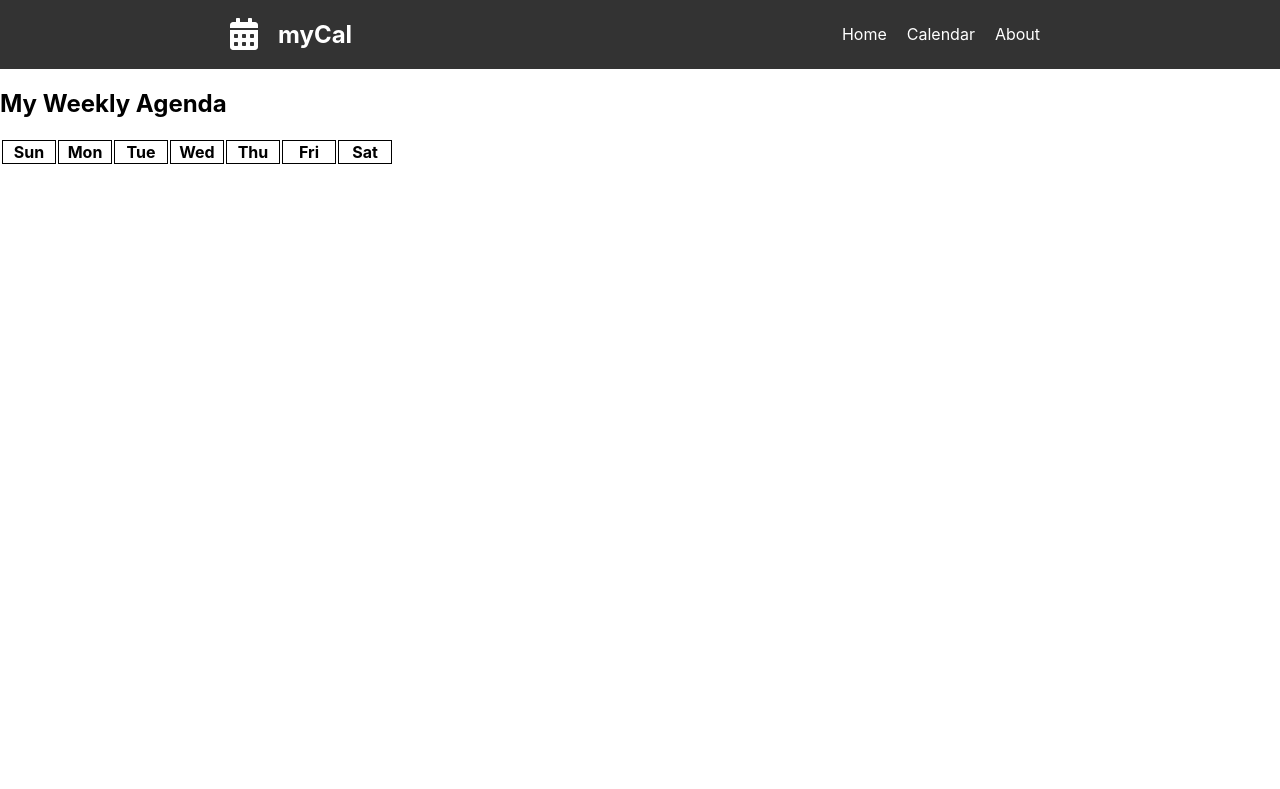
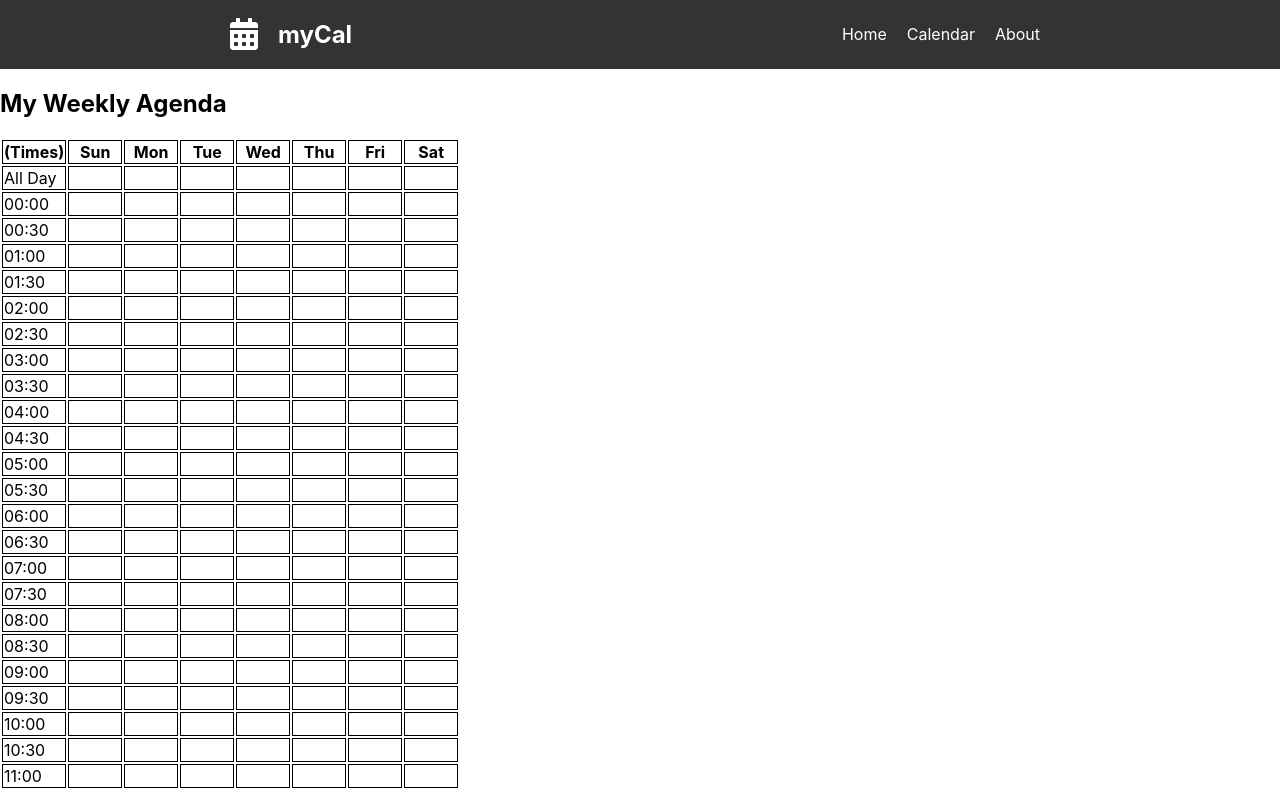
Before and after one commit to Ben-Bromley/myCal, a React (Create React App) app: page / in a window 1280 px wide. Shown: the top 789 px of the page. Built offline with nearby package versions, Linux system fonts and the light colour scheme.

Commit message:
basic table generation complete,
previously large constructor method now divided into other methods called in render method

```diff
--- a/src/components/Calendar.js
+++ b/src/components/Calendar.js
@@ -6,22 +6,90 @@ class Calendar extends React.Component {
 
 	constructor(props) {
 		super(props)
-		this.state = {dateObject: moment()}
+		// this.state = {dateObject: moment()}
+		// generates days of the week as th elements
 
+
+		// firstDayOfMonth() => {
+		// 	let dateObject = this.state.dateObject;
+		// 	let firstDay = moment(dateObject).startOf('month').format.'d';
+		// }
+
+	};
+
+	addHeaders() {
 		this.weekdayShort = moment.weekdaysShort();
 		this.weekDaysShortName = this.weekdayShort.map(day => {
-			return (
-				<th key={day} className="week-day">{day}</th>
+			return <th key={day} className="week-day">{day}</th>;
+		});
+		return this.weekDaysShortName;
+	}
+
+	createTimeSlots() {
+		let x = {
+		  slotInterval: 30,
+		  openTime: '0:00',
+	  	  closeTime: '24:00'
+		};
+
+		//Format the time
+		let startTime = moment(x.openTime, "HH:mm");
+		//Format the end time
+		let endTime = moment(x.closeTime, "HH:mm")
+		//Times
+		let allTimes = [];
+		//Loop over the times - only pushes time with 30 minutes interval
+		while (startTime < endTime) {
+		  //Push times
+		  allTimes.push(startTime.format("HH:mm"));
+		  //Add interval of 30 minutes
+		  startTime.add(x.slotInterval, 'minutes');
+		}
+		console.log(allTimes);
+		return allTimes;
+	}
+
+	addTimesToTable() {
+		this.timeSlots = this.createTimeSlots();
+		this.timeSlotElements = [];
+		for (let d = 0; d < 48; d++){
+			this.timeSlotElements.push(
+				<tr key={d} className="timeSlot">
+					<td>{this.timeSlots[d]}</td>
+					<td></td>
+					<td></td>
+					<td></td>
+					<td></td>
+					<td></td>
+					<td></td>
+					<td></td>
+				</tr>
 			);
-		});
-	};
+		}
+		return this.timeSlotElements;
+	}
+
 	render() {
 		return (
 			<div id="cal-container">
 				<h2>My Weekly Agenda</h2>
 				<table>
-					<tr>{this.weekDaysShortName}</tr>
-					<tr></tr>
+					<thead>
+						<tr><th>(Times)</th>{this.addHeaders()}</tr>
+					</thead>
+					<tbody>
+						<tr>
+							<td>All Day</td>
+							<td></td>
+							<td></td>
+							<td></td>
+							<td></td>
+							<td></td>
+							<td></td>
+							<td></td>
+						</tr>
+						{this.addTimesToTable()}
+					</tbody>
 				</table>
 			</div>
 		);
```
